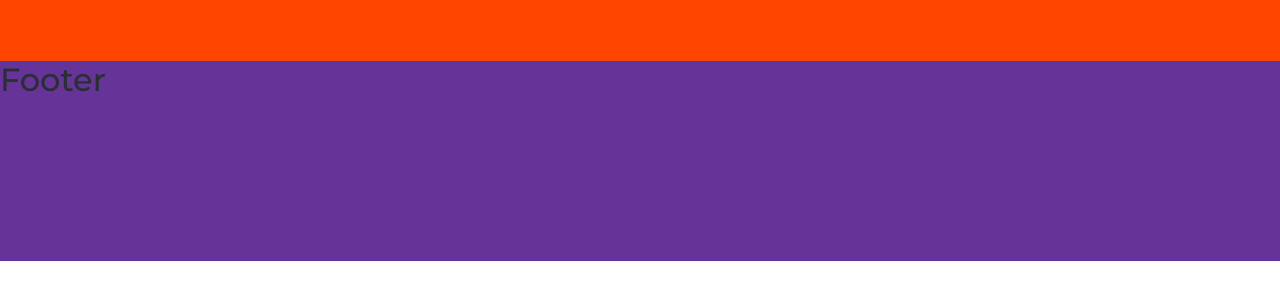
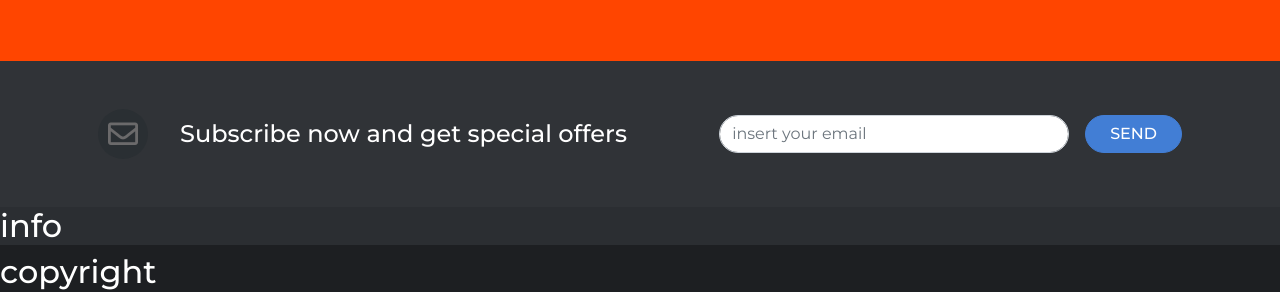
Before and after one commit to gzocchi/proj-html-vuejs, a Vue app: page / in a window 1280 px wide. Shown: the part 1209-1509 px from the top of the page. Before the commit the page ends 1470 px from the top, so only its background shows below. Built offline with nearby package versions, Linux system fonts and the light colour scheme.

Commit message:
modificato footer - aggiunto subscribe

```diff
--- a/src/App.vue
+++ b/src/App.vue
@@ -3,7 +3,7 @@
     <Header :social="socialInfo" :navLink="headerLink" />
     <Jumbotron title="Brand New Arrivals" msg="New collection from New York" />
     <Main />
-    <Footer :social="socialInfo" :brand="brandInfo" />
+    <Footer :social="socialInfo" :brand="brandInfo" :post="post" :tag="tag" />
     <Banner />
   </div>
 </template>
@@ -154,6 +154,82 @@ export default {
           },
         },
       },
+      products: [],
+      post: {
+        post_1599_17_45_34: {
+          title: "Aenean lobortis sapien enim viverra",
+          date: "September 9th, 2015",
+          text:
+            "Donec finibus sit amet orci eget ultricies. Praesent posuere ante ut erat fringilla,",
+          comments: [],
+        },
+        post_1599_14_30_12: {
+          title: "Duis ac massa semper maximus",
+          date: "September 9th, 2015",
+          text:
+            "Donec finibus sit amet orci eget ultricies. Praesent posuere ante ut erat fringilla,",
+          comments: [],
+        },
+        post_1599_12_00_34: {
+          title: "Nunc fermint nulla eu justo sem id",
+          date: "September 9th, 2015",
+          text:
+            "Donec finibus sit amet orci eget ultricies. Praesent posuere ante ut erat fringilla,",
+          comments: [],
+        },
+        post_1599_10_05_34: {
+          title: "Aliquam posuere magna eget nibh",
+          date: "September 9th, 2015",
+          text:
+            "Donec finibus sit amet orci eget ultricies. Praesent posuere ante ut erat fringilla,",
+          comments: [],
+        },
+        post_1598_15_35_34: {
+          title: "Aliquam posuere magna eget nibh",
+          date: "September 8th, 2015",
+          text:
+            "Donec finibus sit amet orci eget ultricies. Praesent posuere ante ut erat fringilla,",
+          comments: [],
+        },
+        post_1598_15_30_42: {
+          title: "Cras ac nulla ac consecte rutrum",
+          date: "September 8th, 2015",
+          text:
+            "Donec finibus sit amet orci eget ultricies. Praesent posuere ante ut erat fringilla,",
+          comments: [],
+        },
+        post_1598_12_12_36: {
+          title: "Fusce mattis nunc ut aliquam",
+          date: "September 8th, 2015",
+          text:
+            "Donec finibus sit amet orci eget ultricies. Praesent posuere ante ut erat fringilla,",
+          comments: [],
+        },
+      },
+      tag: [
+        "Black",
+        "boots",
+        "Brown",
+        "Casual",
+        "D&G",
+        "Fabric",
+        "flowers",
+        "Grey",
+        "hat",
+        "Hipster",
+        "lines",
+        "multi-purpose",
+        "New York",
+        "Outdoors",
+        "red",
+        "responsive",
+        "summer",
+        "sweater",
+        "Travel",
+        "warm",
+        "White",
+        "winter",
+      ],
     };
   },
 };
--- a/src/components/Footer.vue
+++ b/src/components/Footer.vue
@@ -1,20 +1,44 @@
 <template>
   <footer>
-    <h2>Footer</h2>
+    <section class="subscribe container-fluid">
+      <Subscribe />
+    </section>
+    <section class="info">
+      <h2>info</h2>
+    </section>
+    <section class="copyright">
+      <h2>copyright</h2>
+    </section>
   </footer>
 </template>
 
 <script>
+import Subscribe from "./Subscribe.vue";
+
 export default {
   name: "Footer",
-  props: ["social", "brand"],
+  components: {
+    Subscribe,
+  },
+  props: ["social", "brand", "post", "tag"],
 };
 </script>
 
 <style scoped lang="scss">
-// DEBUG
+@import "../assets/style/variables";
+
 footer {
-  height: 200px;
-  background-color: rebeccapurple;
+  color: $white;
+  background-color: #1d1f22;
+
+  .subscribe {
+    background-color: #303337;
+  }
+  .info {
+    background-color: #2b2e32;
+  }
+  .copyright {
+    background-color: #1d1f22;
+  }
 }
 </style>
--- /dev/null
+++ b/src/components/Subscribe.vue
@@ -0,0 +1,57 @@
+<template>
+  <div class="container py-5">
+    <a href="#" class="mx-3">
+      <i class="far fa-envelope"></i>
+    </a>
+    <h4 class="m-0 ps-3">Subscribe now and get special offers</h4>
+    <input type="text" class="form-control" placeholder="insert your email" />
+    <button class="btn my_btn px-4 mx-3 text-uppercase" type="button">
+      send
+    </button>
+  </div>
+</template>
+
+<script>
+export default {
+  name: "Subscribe",
+};
+</script>
+
+<style scoped lang="scss">
+@import "../assets/style/variables";
+
+div {
+  display: flex;
+  justify-content: space-around;
+  align-items: center;
+
+  a {
+    display: flex;
+    height: 50px;
+    width: 50px;
+    color: inherit;
+    text-decoration: none;
+    background-color: $shark;
+    border-radius: 50%;
+    i {
+      margin: auto;
+      font-size: 30px;
+      color: $fedora;
+    }
+  }
+  h4 {
+    flex-grow: 1;
+  }
+  input {
+    max-width: 350px;
+    border-radius: 50px;
+  }
+  button.my_btn {
+    border-radius: 50px;
+    color: $white;
+    background-color: $havelock_blue;
+    border-color: $havelock_blue;
+    font-weight: 500;
+  }
+}
+</style>
```
